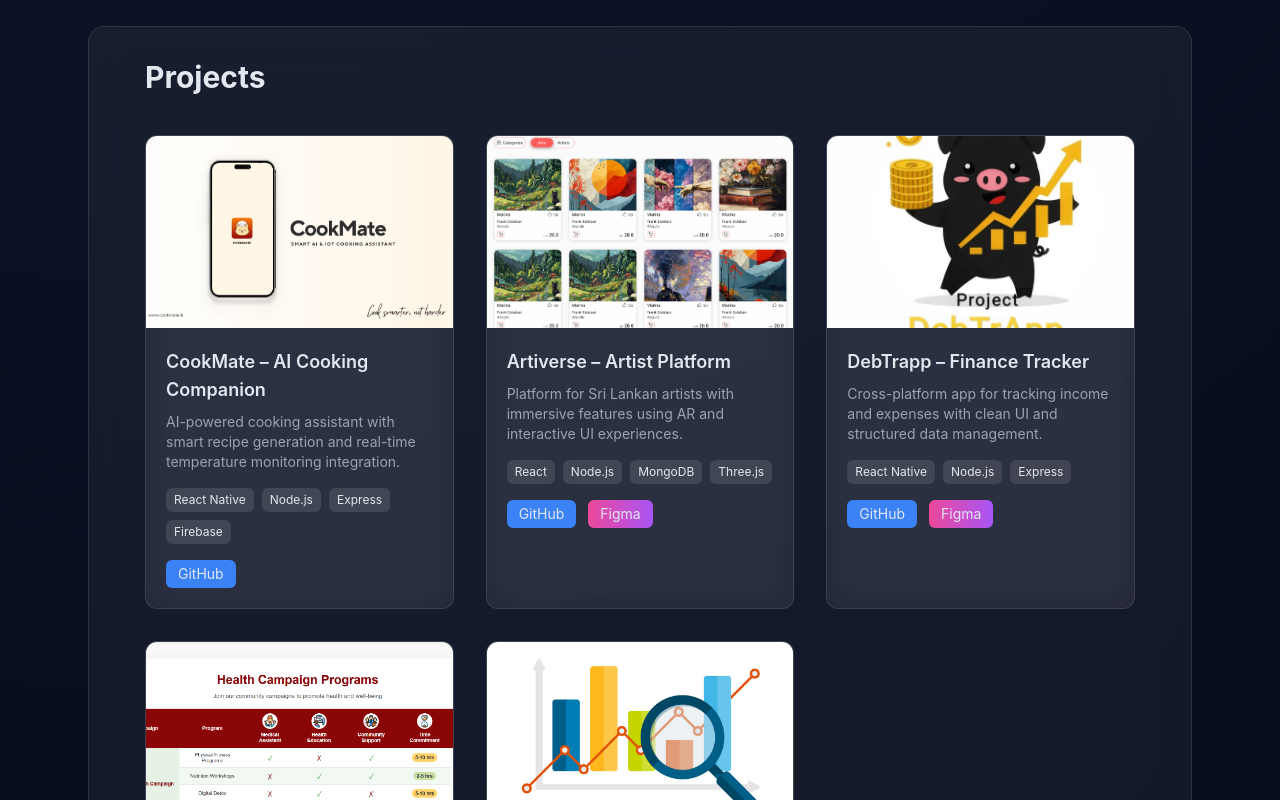
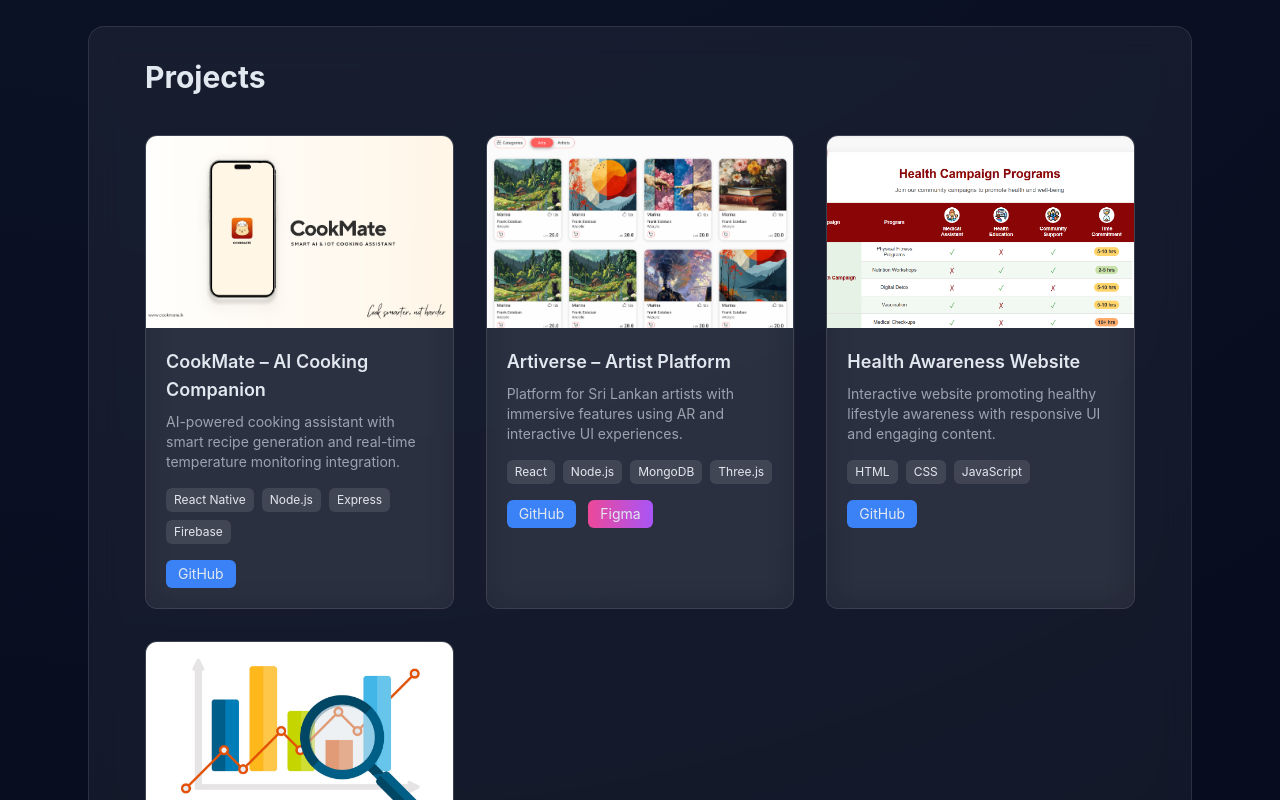
Before and after one commit to Januki-Liyanapathirana/portfolio, a React app: page / in a window 1280 px wide. Shown: the part 1660-2460 px from the top of the page. Built offline with nearby package versions, Linux system fonts and the light colour scheme; the HTML template or start-up script is replaced by a standard one.

Commit message:
removed project

```diff
--- a/src/components/Projects.jsx
+++ b/src/components/Projects.jsx
@@ -13,14 +13,6 @@
     img: "/artiverse.jpg",
     github: "#",
     figma: "https://www.figma.com/design/WiZ7cQ6sGk5OpPizeN4OAw/ArtiverseLK?node-id=670-7164&t=K9wymFxyjLeEvaTJ-1",
-  },
-  {
-    title: "DebTrapp – Finance Tracker",
-    desc: "Cross-platform app for tracking income and expenses with clean UI and structured data management.",
-    tech: ["React Native", "Node.js", "Express"],
-    img: "/debtrapp.jpg",
-    github: "https://github.com/cybercrewzzz/project-debtrapp.git",
-    figma: "https://www.figma.com/design/ZsWwVRtfIepLeA2nM6TJq0/Main-UI?node-id=0-1&t=oQ5L0tfY0j2SFIuQ-1",
   },
   {
     title: "Health Awareness Website",
```
